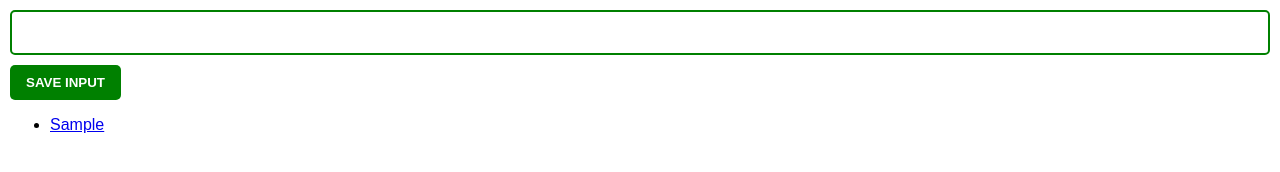
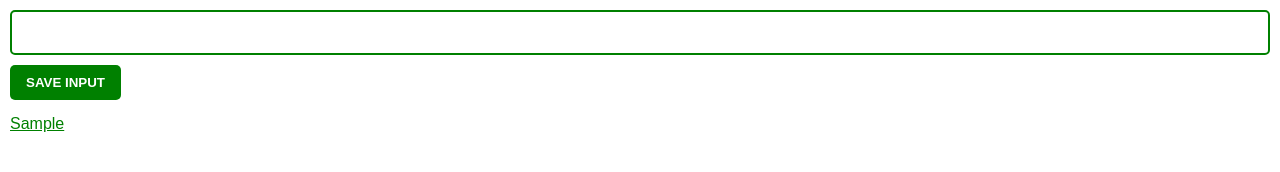
Before and after one commit to muH187/FreeCodeCamp_JavaScript, a plain HTML site: page 3. Chrome Extension/chromeExtension/index.html in a window 1280 px wide. Both pictures are taken after typing "Sample" into the empty fields and a click on the button "SAVE INPUT". Drawn offline with Linux system fonts and the light colour scheme.

Commit message:
adding css

```diff
--- a/3. Chrome Extension/chromeExtension/style.css
+++ b/3. Chrome Extension/chromeExtension/style.css
@@ -23,3 +23,15 @@ button {
     font-weight: bold;
     border-radius: 5px;
 }
+
+ul {
+    margin-top: 15px;
+    list-style: none;
+    padding-left: 0;
+}
+li {
+    margin-bottom: 7px;
+}
+a {
+    color: green;
+}
```
